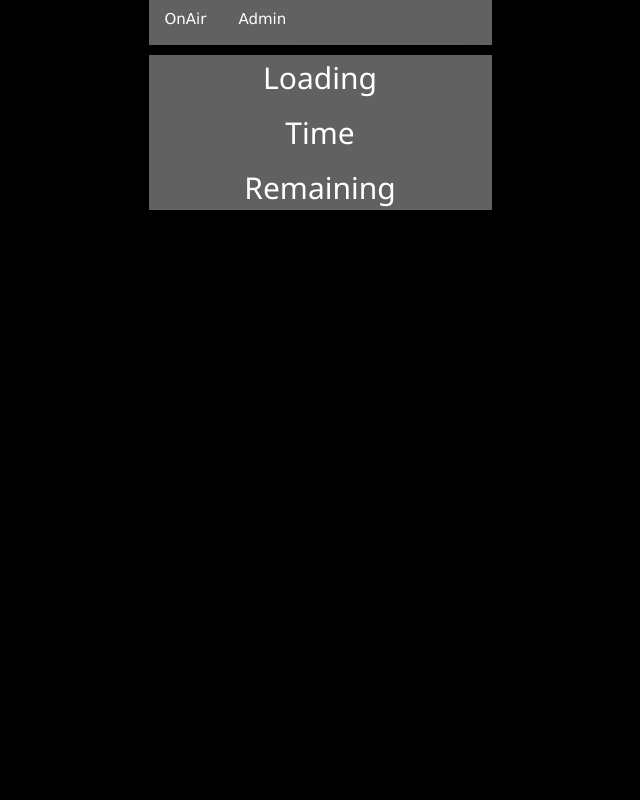
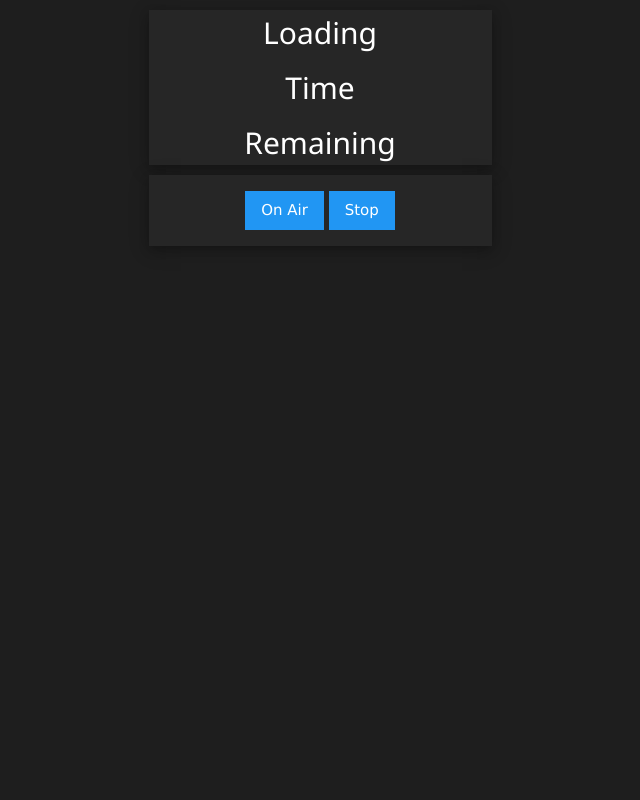
Before and after one commit to dougpark/onair, a Flask app: page /admin in a window 1280 px wide. Shown: the whole page, without its empty margins (320-960 px from the left). Run offline with Flask 2, Linux system fonts and the light colour scheme; some libraries are stand-ins or nearby versions.

Commit message:
UI cards admin panel

```diff
--- a/onair_app/app.py
+++ b/onair_app/app.py
@@ -58,7 +58,7 @@ def get_session_status():
     session_status.onAir = onair_status
     session_status.sessionMessage = default_session_message
     session_status.sessionDuration = default_session_duration
-    session_status.sessionNow = now.strftime("%I:%M:%S %p")
+    session_status.sessionNow = now.strftime("%I:%M")
     session_status.sessionColor = default_session_color
     session_status.standByColor = default_standby_color
 
--- a/onair_app/static/css/style.css
+++ b/onair_app/static/css/style.css
@@ -1,5 +1,5 @@
 body {
- background: black;
+ background: #1e1e1e;
  color: white;
 
 }
@@ -16,6 +16,12 @@ html, body {
     height: 80%;
   }
 
+.dnp-dark-grey {
+  background-color: #262626;
+}
+
+
+
 
 /* PurpleAir Colors
 
--- a/onair_app/static/js/main.js
+++ b/onair_app/static/js/main.js
@@ -110,7 +110,7 @@ function initMessage() {
       dataElement.innerHTML = payload.sessionMessage
       dataElementT.innerHTML = payload.sessionNow
       dataElementR.innerHTML = payload.sessionRemaining
-      $(".displayMsgC").addClass("w3-red").removeClass("w3-green w3-black")
+      $(".displayMsgC").addClass("w3-red").removeClass("dnp-dark-grey w3-black")
 
       // dataElement.classList.add("w3-red")
       // dataElement.classList.remove("w3-green")
@@ -119,7 +119,7 @@ function initMessage() {
       dataElement.innerHTML = payload.standByMessage
       dataElementT.innerHTML = payload.sessionNow
       dataElementR.innerHTML = ''
-      $(".displayMsgC").addClass("w3-green").removeClass("w3-red w3-black")
+      $(".displayMsgC").addClass("dnp-dark-grey").removeClass("w3-red w3-black")
 
       // dataElement.classList.add("w3-green")
       // dataElement.classList.remove("w3-red")
--- a/onair_app/templates/index.html
+++ b/onair_app/templates/index.html
@@ -47,15 +47,15 @@
 
       <div class="w3-container " style=" margin-left: auto; margin-right: auto; width: 25em">
           <!-- Navigation Bar -->
-          <div class="w3-bar w3-dark-grey">
-              <button class=" w3-bar-item w3-button tablink w3-bottombar w3-border-dark-grey"
+          <div class="w3-bar dnp-dark-grey" style="display: none;">
+              <button class=" w3-bar-item w3-button tablink "
                   onclick="openTab(event,'ONAIR')">OnAir</button>
-              <button class="w3-bar-item w3-button tablink w3-bottombar w3-border-dark-grey"
-                  onclick="openTab(event,'Settings')" style="display: {{ adminPanel }};">Admin</button>
+              <button class="w3-bar-item w3-button tablink "
+                  onclick="openTab(event,'Settings')">Admin</button>
           </div>
 
           <!-- OnAir Tab -->
-          <div id="ONAIR" class="w3-card-4 w3-dark-grey w3-center tab">
+          <div id="ONAIR" class="w3-card-4 dnp-dark-grey w3-center tab">
             <h2 id="displayMsg" class="displayMsgC">Loading</h2>
             <h2 id="sessionTime">Time</h2>
             <h2 id="sessionRemaining">Remaining</h2>
@@ -64,8 +64,8 @@
           <!-- Unused Tab -->
           <div id="unused" class="w3-card-4 tab"
               style="display: none;">
-              <div class="w3-card-4 w3-dark-grey w3-center ">
-                  <div class="w3-container w3-dark-grey ">
+              <div class="w3-card-4 dnp-dark-grey w3-center ">
+                  <div class="w3-container dnp-dark-grey ">
                       <h2 class="w3-text-white w3-center  ">Control</h2>
                   </div>
                   <div class="w3-container w3-center">
@@ -82,9 +82,9 @@
               </div>
           </div>
 
-          <!-- Settings Tab -->
-          <div id="Settings" class="w3-card-4 w3-dark-grey w3-center tab" style="display: none;">
-            <h2 class="displayMsgC">OnAir</h2>
+          <!-- Admin Tab -->
+          <div id="Admin" class="w3-card-4 dnp-dark-grey w3-center tab" style="display: {{ adminPanel }};">
+            <!-- <h2 class="displayMsgC">OnAir</h2> -->
             <div class=" w3-padding-16">
               <button id='startSession' class="w3-button w3-blue ">On Air</button>
               <button id='stopSession' class="w3-button w3-blue ">Stop</button>
```
